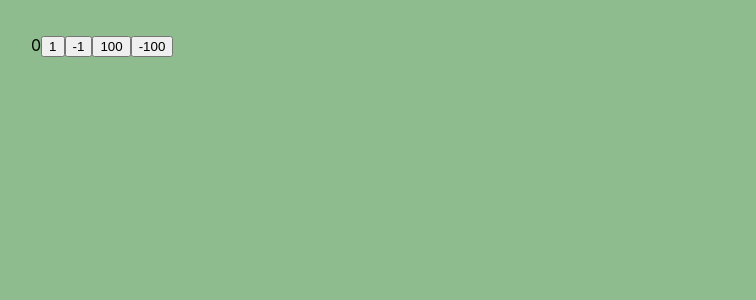
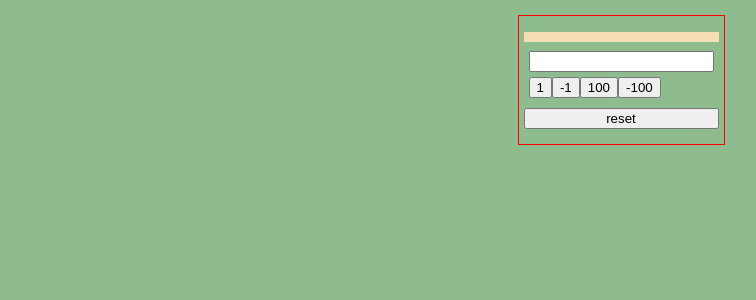
Before and after one commit to lyulka-yar/OWU-React, a React (Create React App) app in the folder react_october/: page / in a window 1280 px wide. Shown: the top 300 px of the page, without its empty margins (19-775 px from the left). Built offline with nearby package versions, Linux system fonts and the light colour scheme.

Commit message:
add input && reset

```diff
--- a/react_october/src/App.css
+++ b/react_october/src/App.css
@@ -36,16 +36,42 @@
         transform: rotate(360deg);
     }
 }
-body{
+
+body {
     padding: 15px 50px;
     background: darkseagreen;
     max-width: 1200px;
     margin: 0 auto;
 }
 
-body{
-  padding: 35px 50px;
-  background: darkseagreen;
-  max-width: 1200px;
+.wrapper {
+    padding: 10px 5px;
+    width: fit-content;
+    border: 1px solid red;
+    margin: 0 auto;
+}
+
+.output {
+    text-align: center;
+    display: inline-block;
+    width: 100%;
+    padding: 5px 0;
+    background: wheat;
+}
+
+.input-wrap {
+    margin: 5px;
+    display: grid;
+}
+
+.btn {
+    width: 25%;
+    margin: 5px 5px;
+    display: flex;
 
 }
+
+.reset {
+    margin: 5px 0;
+    width: 100%;
+}
--- a/react_october/src/App.js
+++ b/react_october/src/App.js
@@ -1,21 +1,29 @@
 import React, {useState} from "react";
 import './App.css'
 
-export default function () {
+export default function App () {
     const arr = [1, -1, 100,-100];
- const [counter,setCounter] = useState(0);
+ const [counter,setCounter] = useState('');
  const editCounter = (value) => {
      const num = value + counter
      num >= 0
      ? setCounter(num)
      : setCounter(0)
  }
+    const resetCounter = () => {
+        setCounter(0)
+    }
+
+
     return (
-        <div>
-            {counter}
-            {
-               arr.map(value => <button onClick={()=>editCounter(value)}>{value}</button>)
-            }
+        <div className='wrapper'>
+            <span className='output'> {counter}</span>
+            <div className='input-wrap'><input onInput={(e)=>setCounter(parseInt(e.currentTarget.value))} type="text"/>
+            </div>
+            <div className='btn'> {
+                arr.map(value => <button onClick={() => editCounter(value)}>{value}</button>)
+            } </div>
+            <button className='reset' onClick={() => resetCounter()}>reset</button>
         </div>
     )
 }
```
Also changed, not shown: 1 other file (tests, documents, lock files or other folders). Lines whose indentation alone changed are shown as unchanged.
